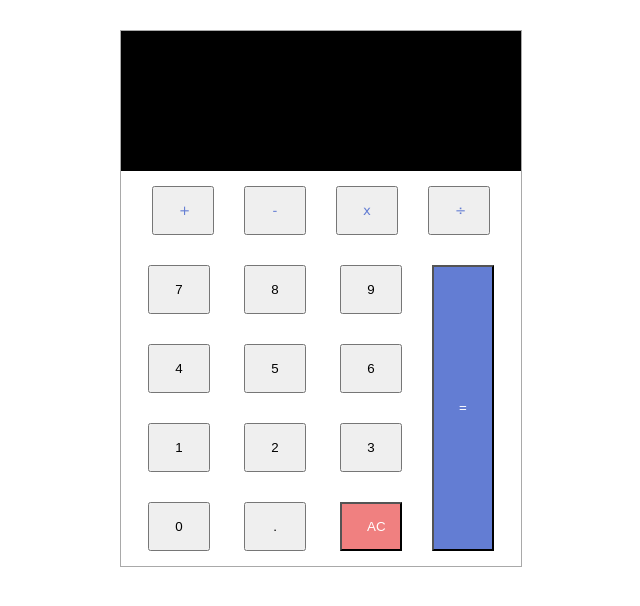
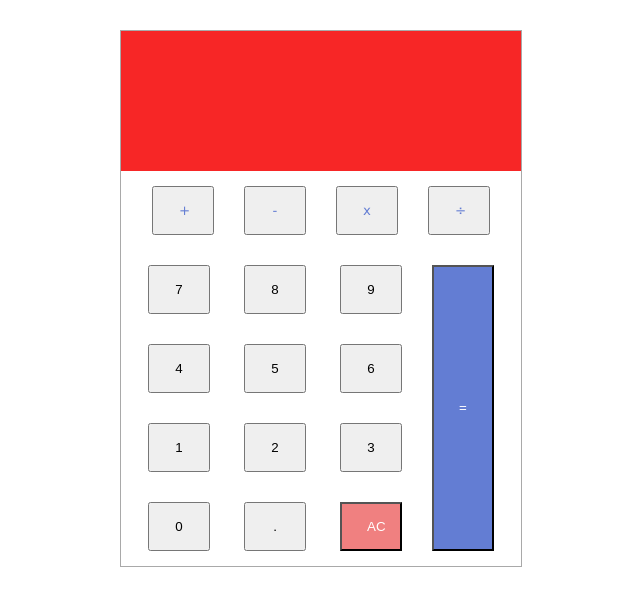
Before and after one commit to valentinbr16/Calculatrice, a plain HTML site: page index.html in a window 1280 px wide. Shown: the whole page, without its empty margins (319-959 px from the left). Drawn offline with Linux system fonts and the light colour scheme.

Commit message:
couleur_chang

```diff
--- a/style.css
+++ b/style.css
@@ -5,7 +5,7 @@
 }
 
 .calcul__ecran {
-    background-color: black;
+    background-color: rgb(247, 38, 38);
     color: white;
     font-size: 3rem;
     font-family: Verdana, Geneva, Tahoma, sans-serif;
```
